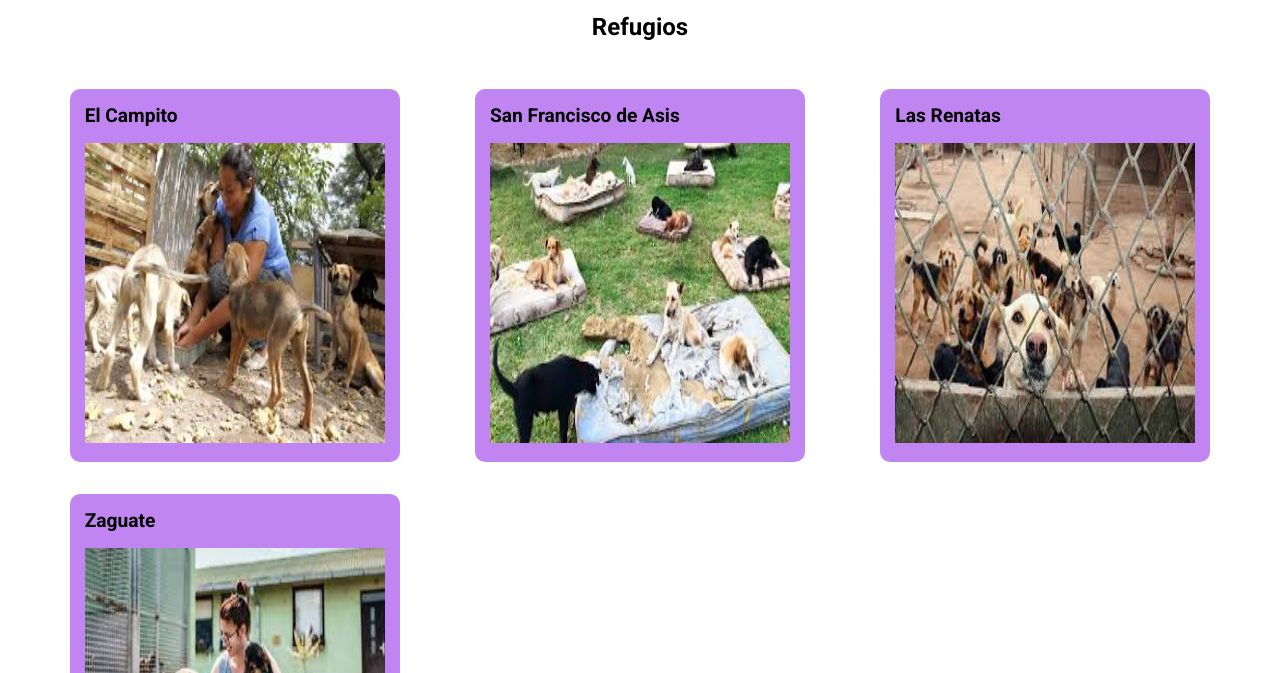
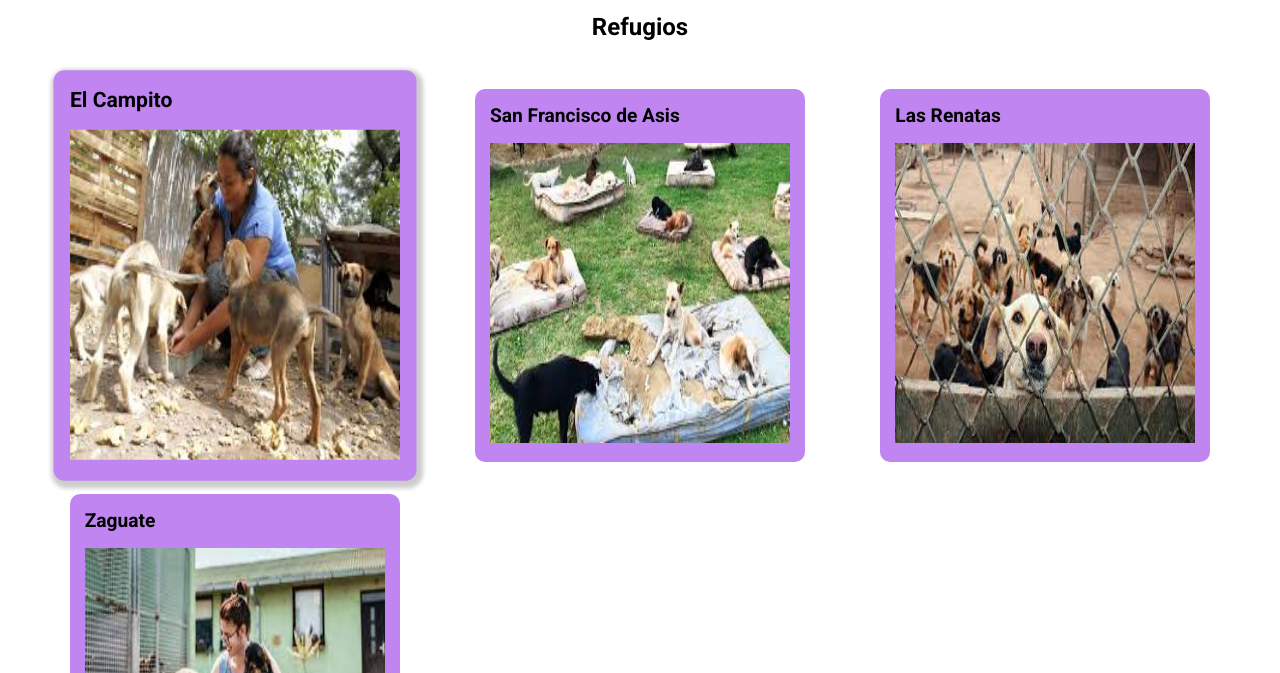
Before and after one commit to silvia2901/laica, a plain HTML site: page refugios.html in a window 1280 px wide. In both pictures the pointer is over the element "El Campito". Shown: the part 127-800 px from the top of the page. Drawn offline with Linux system fonts and the light colour scheme.

Commit message:
amimaciones

```diff
--- a/css/style.css
+++ b/css/style.css
@@ -274,6 +274,12 @@ h1{
     padding: 15px;
     background-color: #c085f0;
     border-radius: 10px;
+    transition: transform 0.3s;
+}
+
+.card:hover{
+    transform: scale(1.1);
+    box-shadow: 2px 3px 4px 4px rgba(0, 0, 0, 0.2);
 }
 
 .card h2{
```
